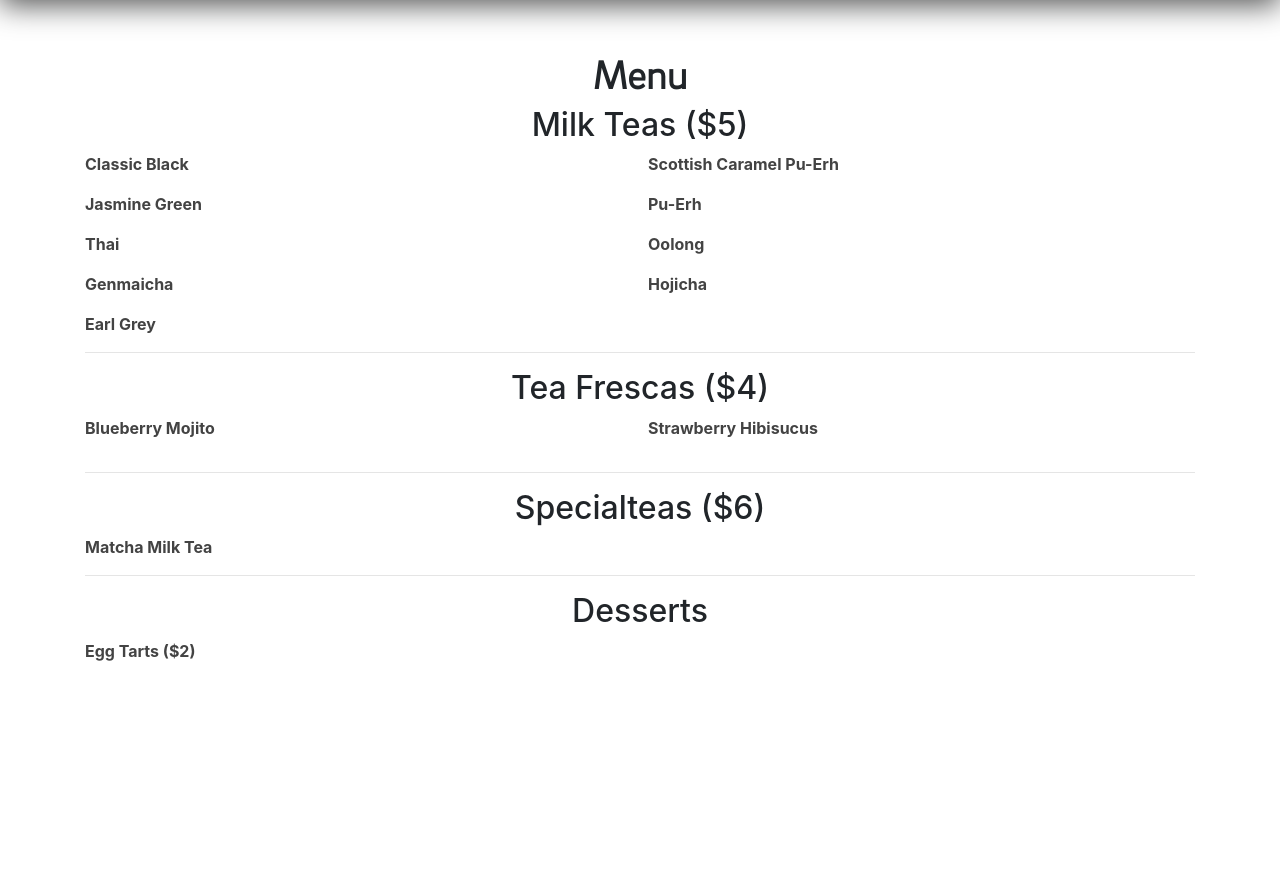
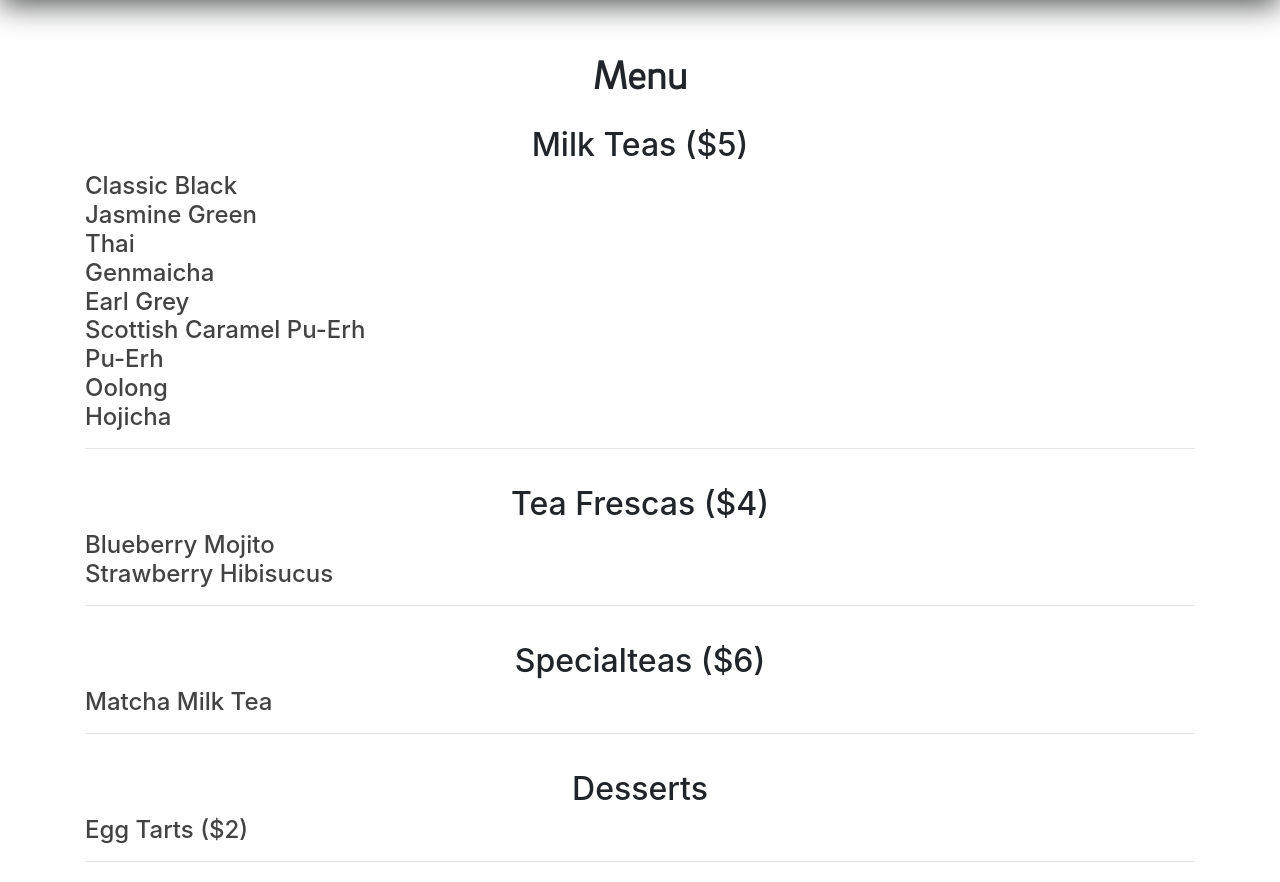
Before and after one commit to liuchen1701/Camellia-Rd, a plain HTML site: page html/menu.html in a window 1280 px wide. Shown: the part 56-938 px from the top of the page. Before the commit the page ends 856 px from the top, so only its background shows below. Drawn offline with Linux system fonts and the light colour scheme.

Commit message:
career form embedded, menu updated, images added

```diff
--- a/css/style.css
+++ b/css/style.css
@@ -213,20 +213,22 @@ header.masthead img {
 	text-align: center;
 }
 
-.menu-items {
-	text-align: center;
-	font-weight: bold;
+.menu-item {
+	text-align: left;
 	color: var(--text-dark);
 }
 
-.menu-titles:hover {
+.menu-cat {
+	padding-top: 20px;
+}
+
+.menu-cat:hover {
 	background-color: var(--secondary-color);
 	cursor: pointer;
 }
 
 @media (min-width: 576px) {
-	.menu-items {
-		text-align: left;
+	.menu-item {
 		column-count: 2;
 	}
 }
@@ -255,6 +257,19 @@ header.masthead img {
 /**********************************************************************/
 #gift-card {
 	max-width: 360px;
+}
+
+/**********************************************************************/
+/* styling for forms
+/**********************************************************************/
+.forms {
+	margin-top: 30px;
+}
+
+iframe {
+	height: 700px;
+	max-width: 760px;
+	min-width: 90%;
 }
 
 /**********************************************************************/
--- a/html/menu.html
+++ b/html/menu.html
@@ -61,52 +61,91 @@
 			<div class="container">
 				<div class="row justify-content-center">
 					<h1>Menu</h1>
-					<div class="col-12 menu-titles">
+					<div class="col-12 menu-cat">
 						<h2>Milk Teas ($5)</h2>
 						<div class="row">
-							<div class="col-sm menu-items">
-								<p>Classic Black</p>
-								<p>Jasmine Green</p>
-								<p>Thai</p>
-								<p>Genmaicha</p>
-								<p>Earl Grey</p>
-								<p>Scottish Caramel Pu-Erh</p>
-								<p>Pu-Erh</p>
-								<p>Oolong</p>
-								<p>Hojicha</p>
+							<div class="col-sm">
+								<div class="menu-item">
+									<h4>Classic Black</h4>
+								</div>
+
+								<div class="menu-item">
+									<h4>Jasmine Green</h4>
+								</div>
+
+								<div class="menu-item">
+									<h4>Thai</h4>
+								</div>
+
+								<div class="menu-item">
+									<h4>Genmaicha</h4>
+								</div>
+
+								<div class="menu-item">
+									<h4>Earl Grey</h4>
+								</div>
+
+								<div class="menu-item">
+									<h4>Scottish Caramel Pu-Erh</h4>
+								</div>
+
+								<div class="menu-item">
+									<h4>Pu-Erh</h4>
+								</div>
+
+								<div class="menu-item">
+									<h4>Oolong</h4>
+								</div>
+
+								<div class="menu-item">
+									<h4>Hojicha</h4>
+								</div>
 							</div>
 						</div>
 						<hr>
 					</div>
 
-					<div class="col-12 menu-titles">
+					<div class="col-12 menu-cat">
 						<h2>Tea Frescas ($4)</h2>
 						<div class="row">
-							<div class="col-sm menu-items">
-								<p>Blueberry Mojito</p>
-								<p>Strawberry Hibisucus</p>
+							<div class="col-sm">
+
+								<div class="menu-item">
+									<h4>Blueberry Mojito</h4>
+								</div>
+
+								<div class="menu-item">
+									<h4>Strawberry Hibisucus</h4>
+								</div>
 							</div>
 						</div>
 						<hr>
 					</div>
 
-					<div class="col-12 menu-titles">
+					<div class="col-12 menu-cat">
 						<h2>Specialteas ($6)</h2>
 						<div class="row">
-							<div class="col-sm menu-items">
-								<p>Matcha Milk Tea</p>
+							<div class="col-sm">
+
+								<div class="menu-item">
+									<h4>Matcha Milk Tea</h4>
+								</div>
 							</div>
 						</div>
 						<hr>
 					</div>
 
-					<div class="col-12 menu-titles">
+					<div class="col-12 menu-cat">
 						<h2>Desserts</h2>
 						<div class="row">
-							<div class="col-sm menu-items">
-								<p>Egg Tarts ($2)</p>
+							<div class="col-sm">
+
+								<div class="menu-item">
+									<h4>Egg Tarts ($2)</h4>
+								</div>
 							</div>
 						</div>
+						<hr>
 					</div>
 
 				</div>
```
Also changed, not shown: html/careers.html (+2 -2 lines), img/IMG_3848.jpeg (added), img/IMG_3861.jpeg (added), img/IMG_3865.jpeg (added), img/IMG_3876.jpeg (added), img/download.jpeg (added).
